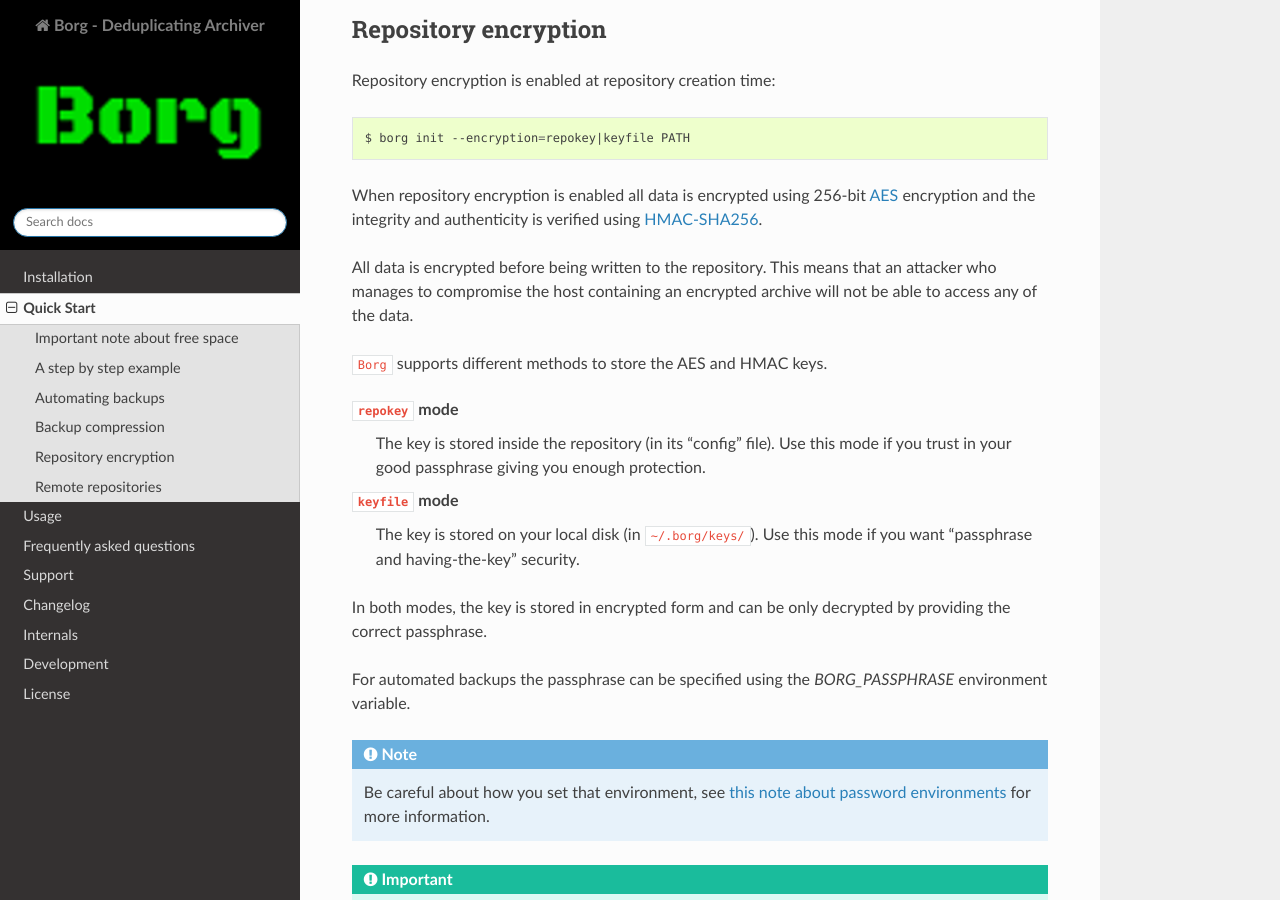
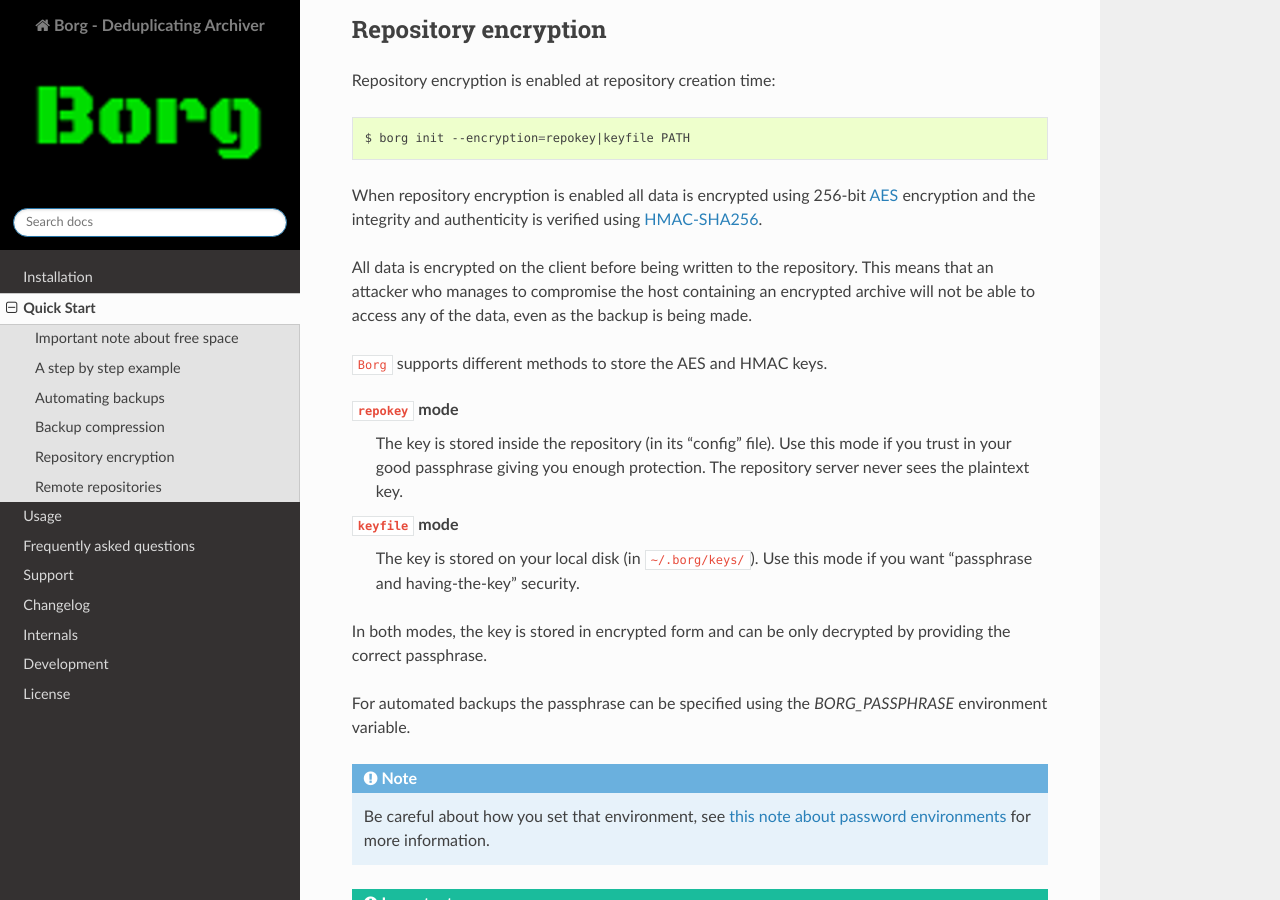
Before and after one commit to borgbackup/borg, a Sphinx documentation site: the page built from docs/quickstart.rst, in a window 1280 px wide and 900 px high, scrolled down 3073 px. Built offline with Sphinx 7.4.7 and the Read the Docs theme 2.0.0, drawn with Linux system fonts in a browser that asks for light colours; the version number could not be read and is left out.

Commit message:
Clarify encryption.

```diff
--- a/docs/quickstart.rst
+++ b/docs/quickstart.rst
@@ -152,16 +152,17 @@
 When repository encryption is enabled all data is encrypted using 256-bit AES_
 encryption and the integrity and authenticity is verified using `HMAC-SHA256`_.
 
-All data is encrypted before being written to the repository. This means that
-an attacker who manages to compromise the host containing an encrypted
-archive will not be able to access any of the data.
+All data is encrypted on the client before being written to the repository. This
+means that an attacker who manages to compromise the host containing an
+encrypted archive will not be able to access any of the data, even as the backup
+is being made.
 
 |project_name| supports different methods to store the AES and HMAC keys.
 
 ``repokey`` mode
     The key is stored inside the repository (in its "config" file).
     Use this mode if you trust in your good passphrase giving you enough
-    protection.
+    protection. The repository server never sees the plaintext key.
 
 ``keyfile`` mode
     The key is stored on your local disk (in ``~/.borg/keys/``).
```
